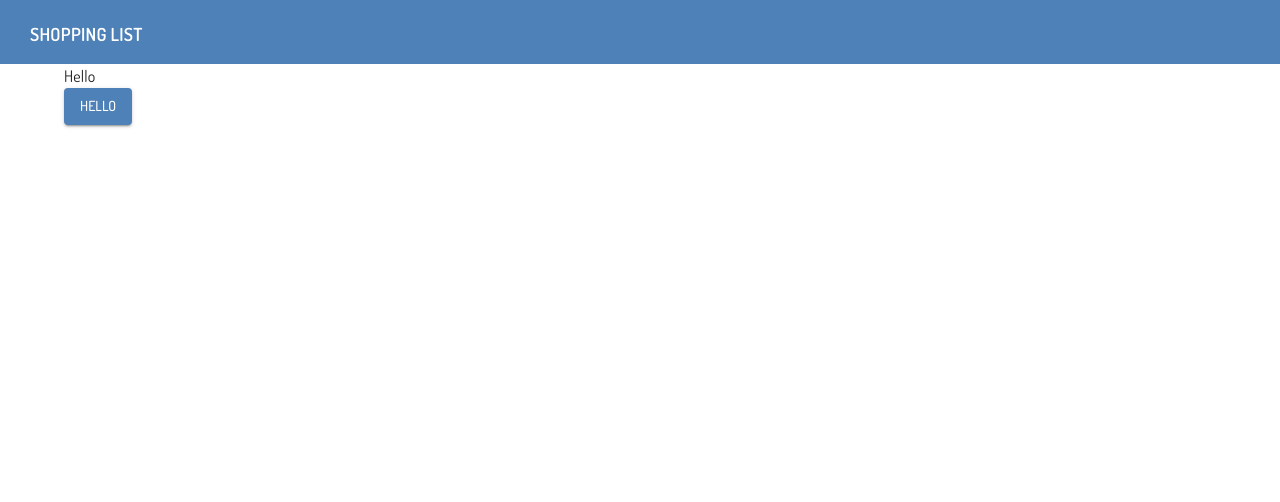
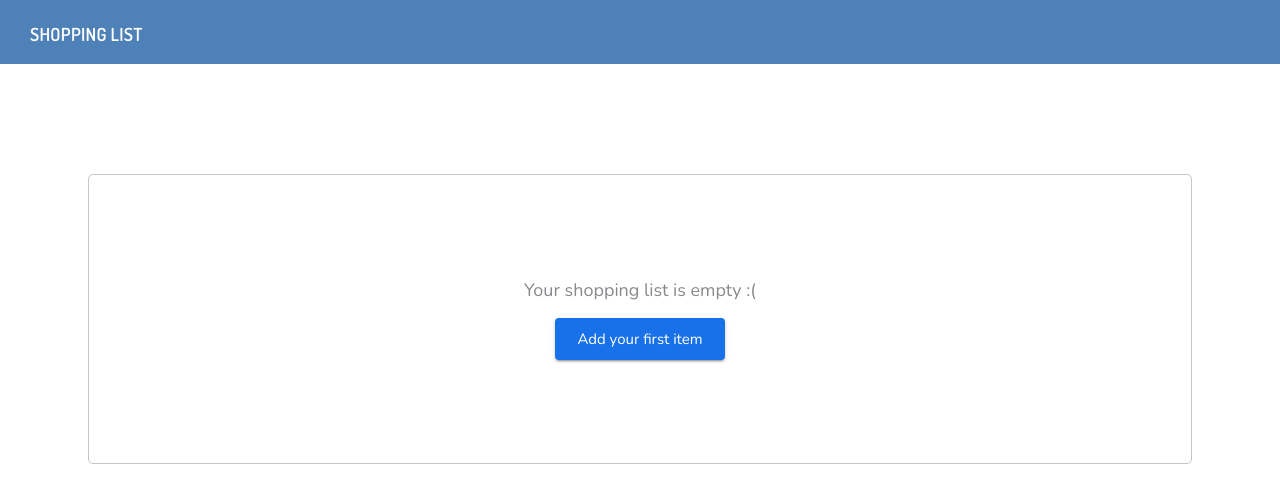
Before and after one commit to JohnnyJumper/simple-todo, a React (Vite) app: page / in a window 1280 px wide. Shown: the top 502 px of the page. Built offline with nearby package versions, Linux system fonts and the light colour scheme.

Commit message:
empty shopping card view

```diff
--- a/src/App.tsx
+++ b/src/App.tsx
@@ -1,15 +1,14 @@
 import React from "react";
-import { Typography, Container } from "@mui/material";
-import Button from "@mui/material/Button";
+import { Container } from "@mui/material";
 import Header from "./components/Header";
+import ShoppingList from "./components/ShoppingList";
 
 function App() {
   return (
     <React.Fragment>
       <Header />
       <Container>
-        <Typography variant="body1">Hello</Typography>
-        <Button variant="contained"> hello </Button>
+        <ShoppingList />
       </Container>
     </React.Fragment>
   );
--- /dev/null
+++ b/src/components/ShoppingList.tsx
@@ -0,0 +1,42 @@
+import Typography from "@mui/material/Typography";
+import Container from "@mui/material/Container";
+import Button from "@mui/material/Button";
+import { useShoppingList } from "../hooks/useShoppingList";
+
+export default function ShoppingList() {
+  const { items } = useShoppingList();
+
+  if (items.length === 0)
+    return (
+      <Container
+        sx={{
+          marginTop: "110px",
+        }}
+      >
+        <EmptyShoppingList />
+      </Container>
+    );
+  return <Container></Container>;
+}
+
+function EmptyShoppingList() {
+  return (
+    <Container
+      sx={{
+        display: "flex",
+        flexDirection: "column",
+        justifyContent: "center",
+        alignItems: "center",
+        borderRadius: "5px",
+        border: "1px solid #C6C6C6",
+        minHeight: "290px",
+        maxWidth: "614px",
+      }}
+    >
+      <Typography variant="caption">Your shopping list is empty :(</Typography>
+      <Button variant="contained" size="large" sx={{ marginTop: "16px" }}>
+        Add your first item
+      </Button>
+    </Container>
+  );
+}
--- a/src/hooks/useShoppingList.tsx
+++ b/src/hooks/useShoppingList.tsx
@@ -96,5 +96,11 @@ export function useShoppingList() {
     });
   }, []);
 
-  return { items: state.items, addItem, editItem, removeItem, toggleItem };
+  return {
+    items: Object.values(state.items),
+    addItem,
+    editItem,
+    removeItem,
+    toggleItem,
+  };
 }
--- a/src/theme.tsx
+++ b/src/theme.tsx
@@ -3,11 +3,53 @@ import { createTheme } from "@mui/material/styles";
 const theme = createTheme({
   typography: {
     fontFamily: "Dosis, Nunito, sans-serif",
+    caption: {
+      fontFamily: "Nunito",
+      fontSize: "18px",
+      lineHeight: "24px",
+      letterSpacing: "0px",
+      textAlign: "center",
+    },
   },
   palette: {
     primary: {
       main: "#4D81B7",
     },
+    grey: {
+      500: "#87898C",
+    },
+  },
+  components: {
+    MuiTypography: {
+      variants: [
+        {
+          props: { variant: "caption" },
+          style: ({ theme }) => ({
+            color: theme.palette.grey[500],
+          }),
+        },
+      ],
+    },
+    MuiButton: {
+      styleOverrides: {
+        root: {
+          textTransform: "none",
+        },
+      },
+      variants: [
+        {
+          props: { variant: "contained", color: "primary" },
+          style: {
+            backgroundColor: "#1871E8",
+            color: "#fff",
+            "&:hover": {
+              backgroundColor: "#1255b0", // darker shade for hover
+            },
+            fontFamily: "Nunito",
+          },
+        },
+      ],
+    },
   },
 });
 
```
